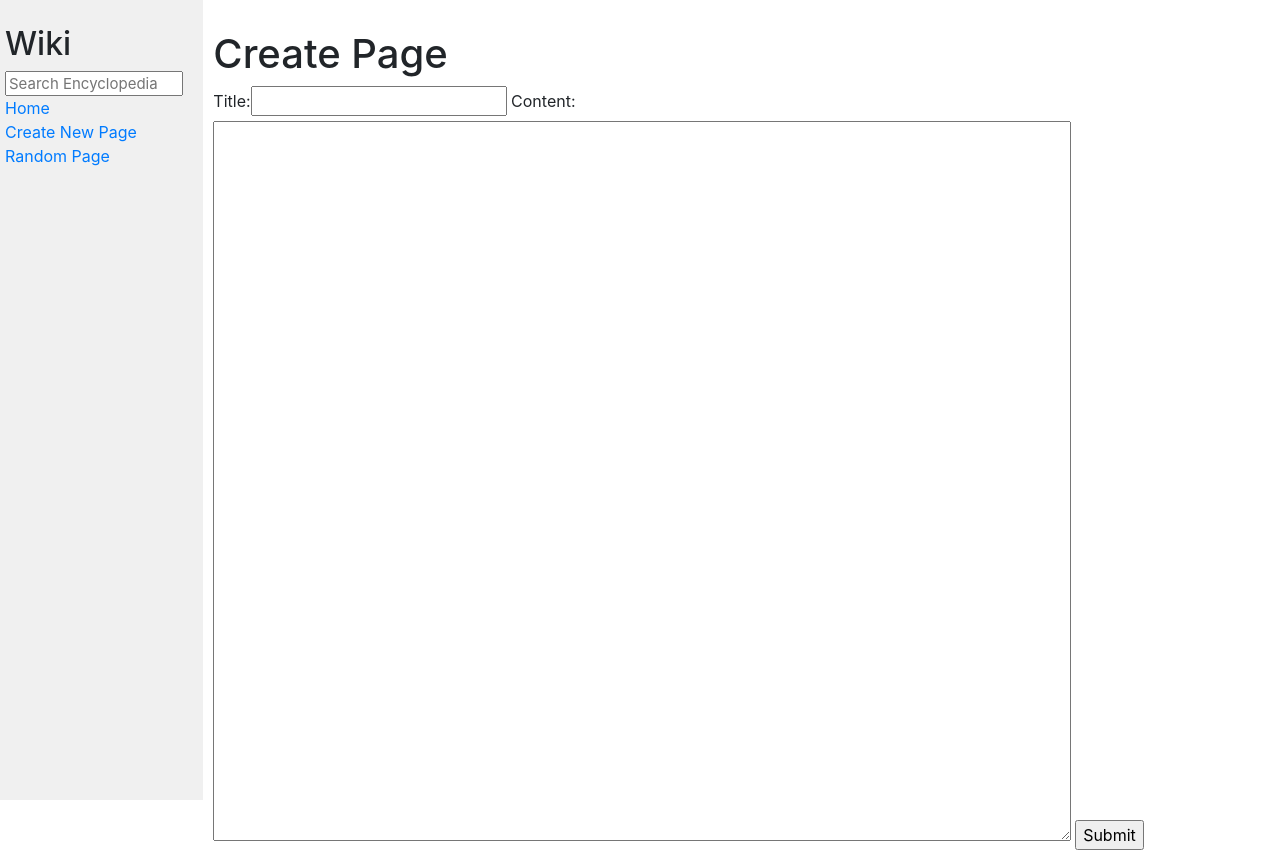
After one commit to hennesseyr14/wiki, a Django app: page /create in a window 1280 px wide. The commit adds this page. Run offline with Django 3.2, Linux system fonts and the light colour scheme; some libraries are stand-ins or nearby versions.

Commit message:
Add create page functionality

```diff
--- /dev/null
+++ b/encyclopedia/templates/encyclopedia/create.html
@@ -0,0 +1,15 @@
+{% extends "encyclopedia/layout.html" %}
+
+{% block title %}
+    Create Page
+{% endblock %}
+
+{% block body %}
+    <h1>Create Page</h1>
+    <form action="{% url 'create' %}" method="post">
+        {% csrf_token %}
+        {{ form }}
+        <input type="submit">
+    </form>
+
+{% endblock %}
--- a/encyclopedia/templates/encyclopedia/layout.html
+++ b/encyclopedia/templates/encyclopedia/layout.html
@@ -9,6 +9,14 @@
         <link href="{% static 'encyclopedia/styles.css' %}" rel="stylesheet">
     </head>
     <body>
+        {% if messages %}
+            {% for message in messages %}
+                <div class="alert alert-{{ message.tags }}">
+                    {{ message }}
+                </div>
+            {% endfor %}
+        {% endif %}
+
         <div class="row">
             <div class="sidebar col-lg-2 col-md-3">
                 <h2>Wiki</h2>
@@ -20,7 +28,7 @@
                     <a href="{% url 'index' %}">Home</a>
                 </div>
                 <div>
-                    Create New Page
+                    <a href="{% url 'create' %}">Create New Page</a>
                 </div>
                 <div>
                     <a href="{% url 'random' %}">Random Page</a>
--- a/encyclopedia/urls.py
+++ b/encyclopedia/urls.py
@@ -6,5 +6,6 @@ urlpatterns = [
     path("", views.index, name="index"),
     path("wiki/<str:title>", views.wiki, name="wiki"),
     path("search", views.search, name="search"),
+    path("create", views.create, name="create"),
     path("random", views.random, name="random"),
 ]
--- a/encyclopedia/views.py
+++ b/encyclopedia/views.py
@@ -1,3 +1,5 @@
+from django import forms
+from django.contrib import messages
 from django.http import Http404, HttpResponseRedirect
 from django.shortcuts import render
 from django.urls import reverse
@@ -24,6 +26,7 @@ def wiki(request, title):
         "entry": markdown(entry)
     })
 
+
 def search(request):
     query = request.POST.get("q")
 
@@ -36,6 +39,41 @@ def search(request):
         "entries": results,
     })
 
+
+class NewPageForm(forms.Form):
+    title = forms.CharField(label="Title")
+    content = forms.CharField(label="Content", widget=forms.Textarea)
+
+def create(request):
+    if request.method == "POST":
+        # Get submitted data from form
+        form = NewPageForm(request.POST)
+
+        if form.is_valid():
+            title = form.cleaned_data["title"]
+            content = form.cleaned_data["content"]
+
+            # If the entry does not already exist, save it to disk and redirect to the new page's entry
+            if not util.get_entry(title):
+                util.save_entry(title, content)
+                return HttpResponseRedirect(reverse("wiki", kwargs={"title": title}))
+
+            # Otherwise, display an error message and redirect back to the list of entries
+            else:
+                messages.error(request, f"Entry '{title}' already exists!")
+                return HttpResponseRedirect(reverse("index"))
+
+        else:
+            # Re-render page with existing information
+            return render(request, "encyclopedia/create.html", {
+                "form": form
+            })
+
+    return render(request, "encyclopedia/create.html", {
+        "form": NewPageForm(),
+    })
+
+
 def random(request):
     title = choice(util.list_entries())
     return render(request, "encyclopedia/wiki.html", {
```
